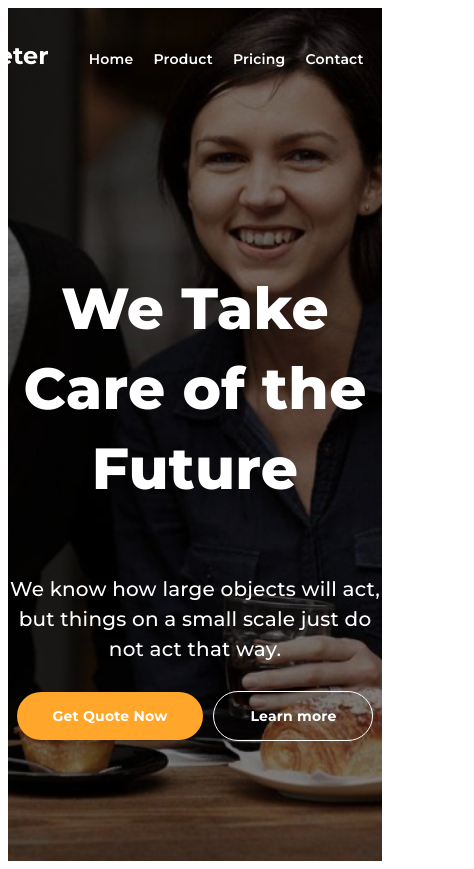
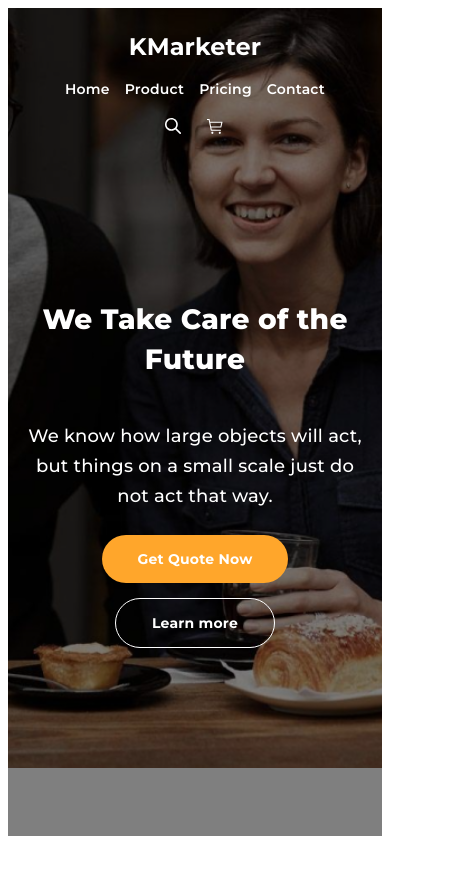
Before and after one commit to shurachen23/Project_KMarketer, a plain HTML site: page index.html in a window 390 px wide. Shown: the whole page, 474 px wide, since content can reach past the window. After the commit the page ends 844 px from the top, so only its background shows below. Drawn offline with Linux system fonts and the light colour scheme.

Commit message:
responsive header v2

```diff
--- a/index.html
+++ b/index.html
@@ -3,13 +3,15 @@
 <head>
     <title>Project Kmarketer</title>
     <link src="css/style.css" type="text/css">
-
+    <meta name="viewport" content="width=device-width, initial-scale=1.0">
 
     <style>
         @import url('https://fonts.googleapis.com/css2?family=Montserrat:ital,wght@0,100;0,200;0,300;0,400;0,500;0,600;0,700;0,800;0,900;1,100;1,200;1,300;1,400;1,500;1,600;1,700;1,800;1,900&display=swap');
 
         body {
             position: relative;
+            font-size: 14px;
+            font-family: Montserrat;
         }
 
         a {
@@ -72,7 +74,7 @@
         }
 
         .nav li a {
-            font-family: Montserrat;
+
             font-size: 14px;
             font-style: normal;
             font-weight: 600;
@@ -84,12 +86,10 @@
 
         .header_logo {
             display: block;
-            font-family: Montserrat;
             font-size: 24px;
             font-style: normal;
             font-weight: 700;
             line-height: 32px;
-            /* 133.333% */
             letter-spacing: 0.1px;
         }
 
@@ -115,7 +115,6 @@
         }
 
         .main-content h1 {
-            font-family: Montserrat;
             font-size: 58px;
             font-style: normal;
             font-weight: 800;
@@ -126,7 +125,7 @@
         }
 
         .main-content h4 {
-            font-family: Montserrat;
+
             font-size: 20px;
             font-style: normal;
             font-weight: 500;
@@ -167,7 +166,6 @@
         .btn-2 {
             padding: 10px 36px;
             border-radius: 37px;
-            font-family: Montserrat;
             font-size: 14px;
             font-style: normal;
             font-weight: 700;
@@ -188,7 +186,9 @@
         }
 
 
-        @media screen and (max-width: 320px) {
+
+
+        @media screen and (min-width: 320px) and (max-width:768px) {
             .header_block {
                 align-items: center;
                 flex-direction: column;
@@ -199,8 +199,34 @@
                 align-items: center;
                 flex-direction: column;
             }
-}
 
+            .main-content h1 {
+                font-size: 2em;
+                line-height: 40px;
+            }
+
+            nav ul {
+
+                gap: 15px;
+                padding-inline-start: 0;
+            }
+
+            .btn {
+
+                margin-left: 0;
+            }
+
+            .main-content h4 {
+                font-size: 18px;
+                padding: 0 20px;
+            }
+
+            .btn-info {
+                flex-direction: column;
+
+                gap: 15px;
+            }
+        }
     </style>
 </head>
 
```
